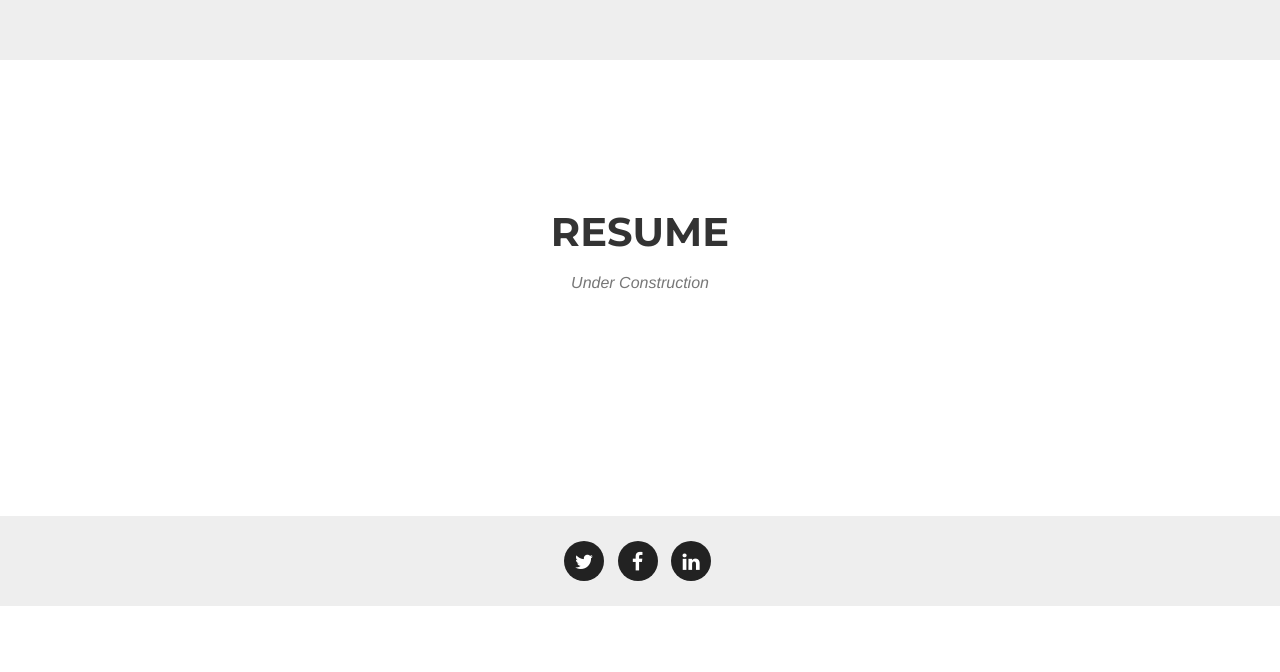
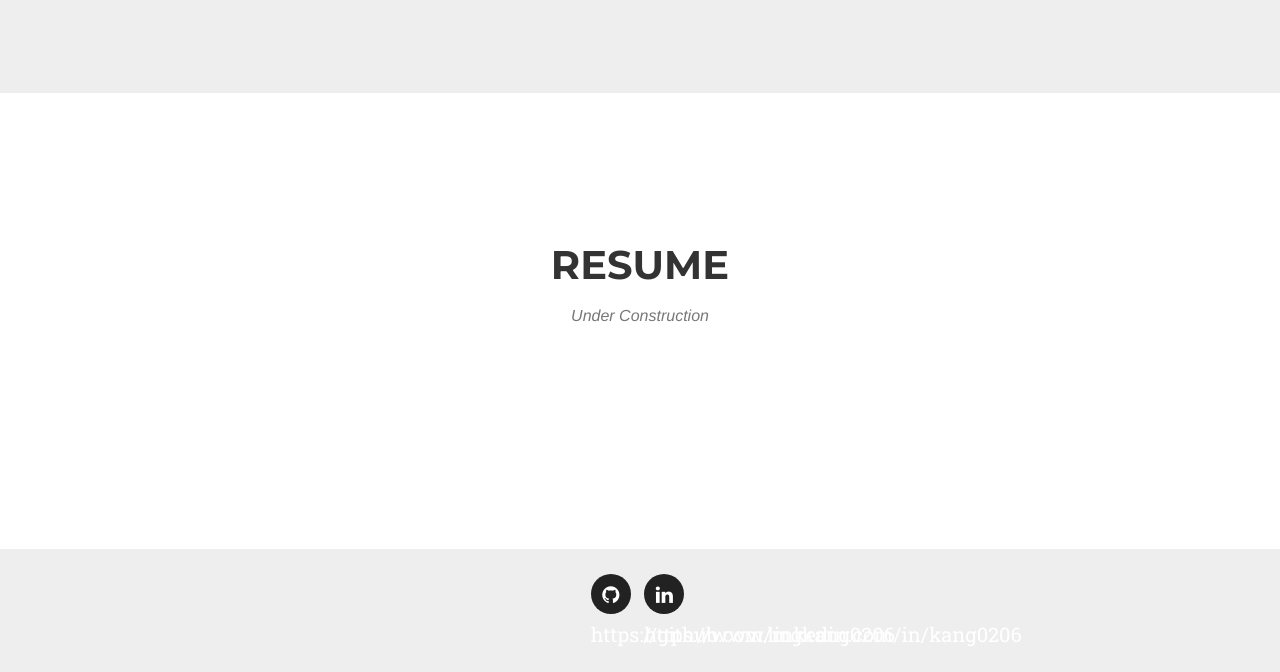
Before and after one commit to mgkang0206/mgkang0206.github.io, a website: page index.html in a window 1280 px wide. Shown: the part 2251-2923 px from the top of the page. Before the commit the page ends 2857 px from the top, so only its background shows below. Drawn offline with nearby package versions, Linux system fonts and the light colour scheme; a web font is replaced by a local one.

Commit message:
something

```diff
--- a/index.html
+++ b/index.html
@@ -132,9 +132,9 @@
                       <h4>Michael M. Kang</h4>
                       <p class="text-muted">Android Developer</p>
                       <ul class="list-inline social-buttons">
-                          <li><a href="#"><i class="fa fa-github"></i></a>
+                          <li><a href="#"><i class="fa fa-github"></i>https://github.com/mgkang0206</a>
                           </li>
-                          <li><a href="#"><i class="fa fa-linkedin"></i></a>
+                          <li><a href="#"><i class="fa fa-linkedin"></i>https://www.linkedin.com/in/kang0206</a>
                           </li>
                       </ul>
                   </div>
@@ -377,14 +377,12 @@
         <div class="container">
             <div class="row">
                 <div class="col-lg-12">
-                    <ul class="list-inline social-buttons">
-                        <li><a href="#"><i class="fa fa-twitter"></i></a>
-                        </li>
-                        <li><a href="#"><i class="fa fa-facebook"></i></a>
-                        </li>
-                        <li><a href="#"><i class="fa fa-linkedin"></i></a>
-                        </li>
-                    </ul>
+                  <ul class="list-inline social-buttons">
+                      <li><a href="#"><i class="fa fa-github"></i>https://github.com/mgkang0206</a>
+                      </li>
+                      <li><a href="#"><i class="fa fa-linkedin"></i>https://www.linkedin.com/in/kang0206</a>
+                      </li>
+                  </ul>
                 </div>
             </div>
         </div>
```
